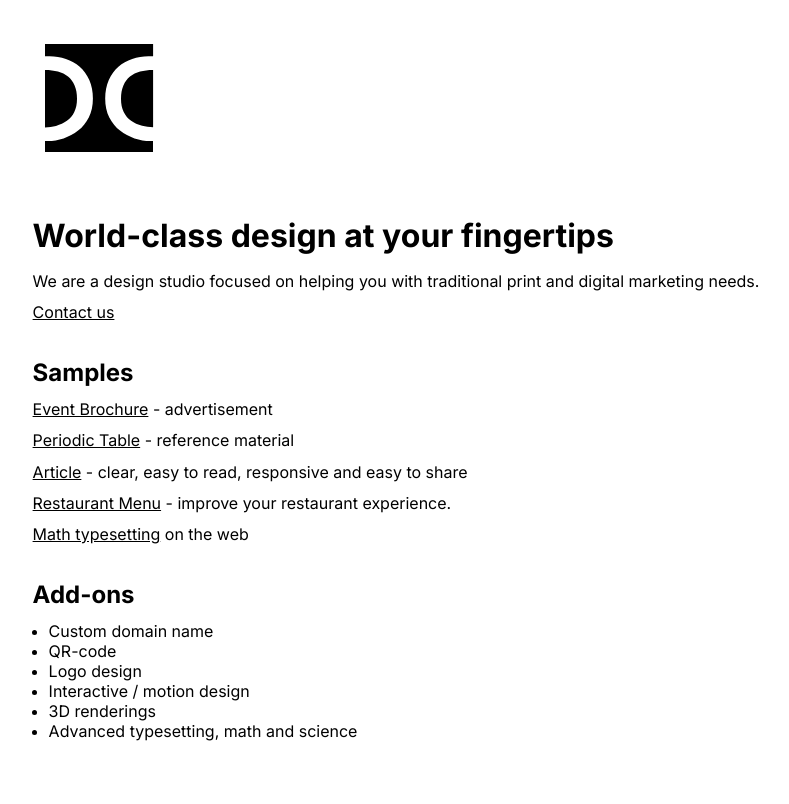
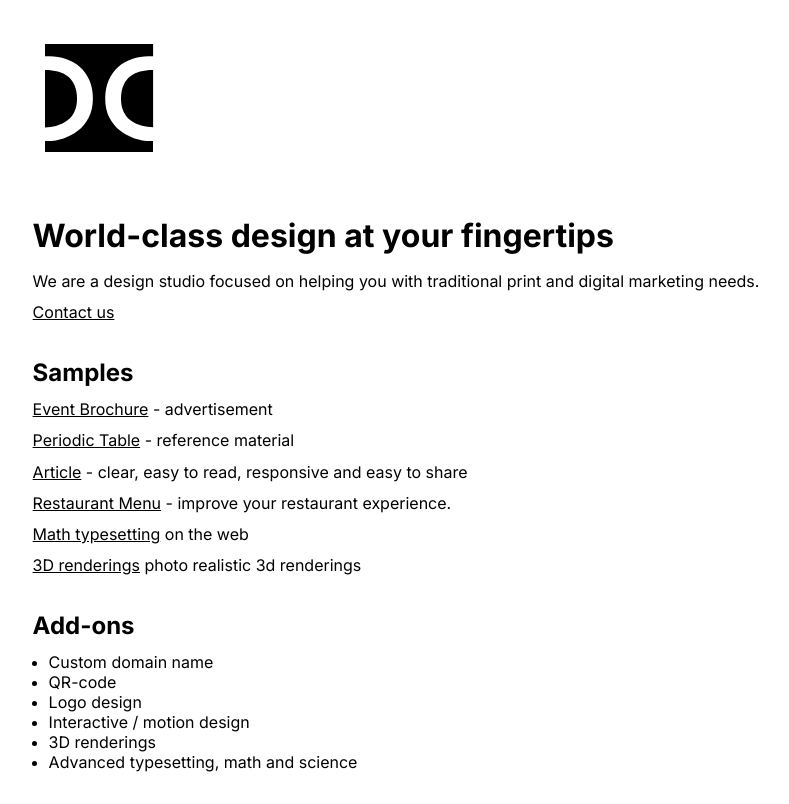
Before and after one commit to sojack/designcloud, a Next.js app: page / in a window 1280 px wide. Shown: the whole page, without its empty margins (244-1033 px from the left). Built offline with nearby package versions, Linux system fonts and the light colour scheme.

Commit message:
set image priority

```diff
--- a/app/keeley/page.js
+++ b/app/keeley/page.js
@@ -12,7 +12,7 @@ export const metadata = {
 function page() {
   return (
     <div className={styles.container}>
-        <Image src={hydra} alt="Keeley Hydra" title="Keeley Hydra" className={styles.mainPhoto}/>
+        <Image src={hydra} alt="Keeley Hydra" title="Keeley Hydra" className={styles.mainPhoto} priority={true}/>
         <div  className={styles.main}>
             <Image src={hydraLogo} alt="Keeley Hydra" title="Keeley Hydra" className={styles.logos}/>
             <p>
--- a/app/page.js
+++ b/app/page.js
@@ -19,6 +19,7 @@ export default function Home() {
         <p><Link href="/cobra">Article</Link> - clear, easy to read, responsive and easy to share</p>
         <p><a href="https://tomosushi-menu.netlify.app/menu">Restaurant Menu</a> - improve your restaurant experience.</p>
         <p><Link href="math">Math typesetting</Link> on the web</p>
+        <p><Link href="/keeley">3D renderings</Link> photo realistic 3d renderings</p>
         <h2>Add-ons</h2>
         <ul className={styles.ul}>
           <li>Custom domain name</li>
```
